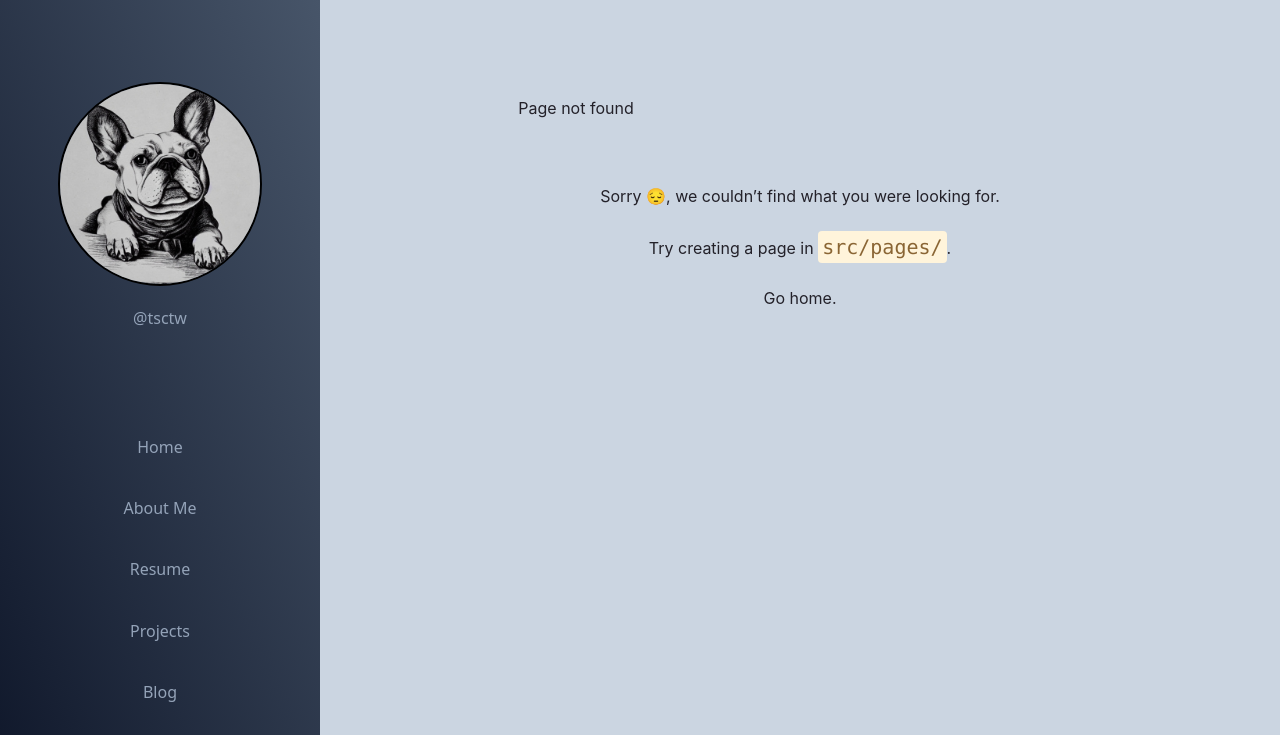
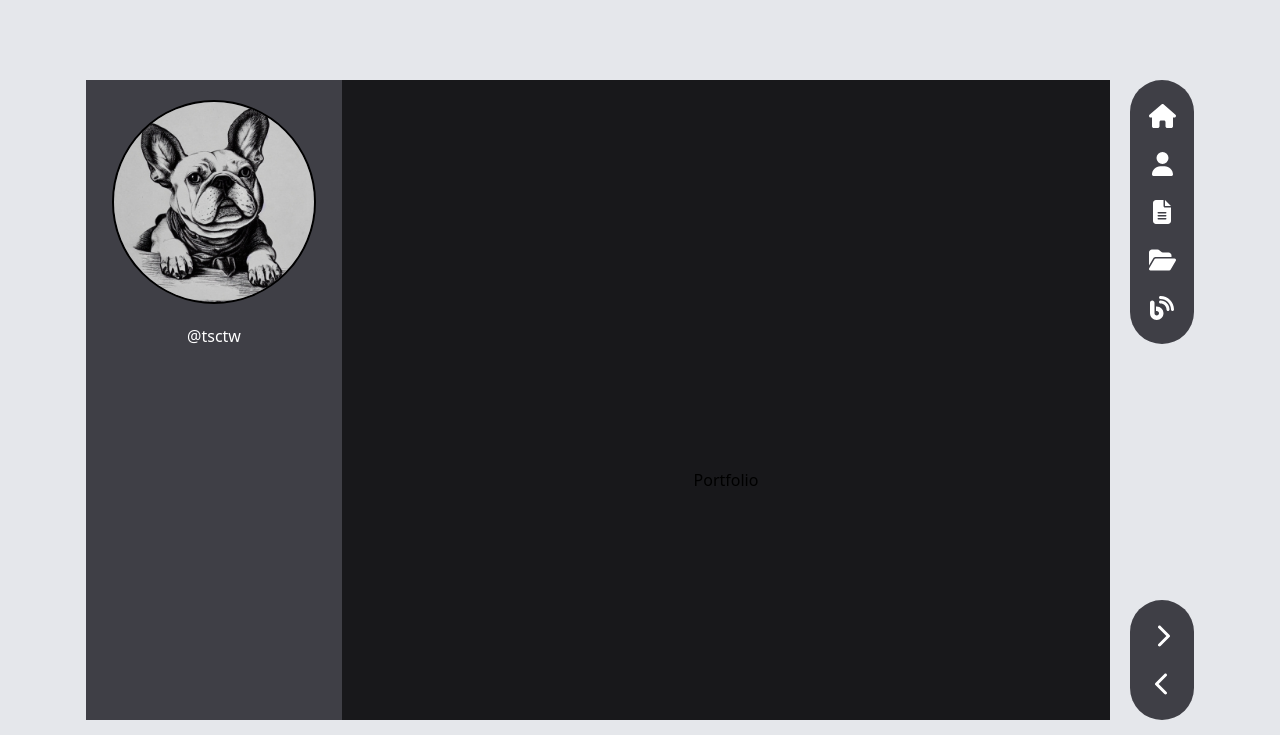
Before and after one commit to tsctw/tsc-profile, a Gatsby site: page /portfolio in a window 1280 px wide. Before the commit this address had no page. Shown: the top 735 px of the page. Built offline with nearby package versions, Linux system fonts and the light colour scheme; Gatsby itself is replaced by a stand-in of ours.

Commit message:
create a new design

```diff
--- a/gatsby-browser.js
+++ b/gatsby-browser.js
@@ -1,7 +1,7 @@
 import './src/styles/global.css';
 import React from 'react';
-import { Layout } from './src/components/layout';
+import { App } from './src/components/App';
 
 export const wrapPageElement = ({ element, props }) => {
-  return <Layout {...props}>{element}</Layout>;
+  return <App {...props}>{element}</App>;
 };
--- /dev/null
+++ b/src/components/App.tsx
@@ -0,0 +1,20 @@
+import React from 'react';
+import { PageProps } from 'gatsby';
+import { MainView } from './MainView';
+import { ControlBar } from './ControlBar';
+import { Slider } from './Slider';
+
+export const App = (props: PageProps) => {
+  return (
+    <div className="flex justify-center items-center h-screen bg-gray-200">
+      <div className="w-4/5 h-4/5 bg-zinc-900">
+        <MainView {...props}/>
+      </div>
+      <div className="flex flex-col justify-between h-4/5 ml-5 text-2xl">
+        <ControlBar />
+        <Slider />
+      </div>
+
+    </div>
+  );
+};
--- /dev/null
+++ b/src/components/ControlBar.tsx
@@ -0,0 +1,23 @@
+import React from 'react';
+import { Link } from 'gatsby';
+import { FontAwesomeIcon } from '@fortawesome/react-fontawesome';
+import { faHouse, faUser, faFolderOpen, faBlog, faFileLines } from '@fortawesome/free-solid-svg-icons';
+import { Tooltip } from 'react-tooltip';
+
+export const ControlBar = () => {
+  return (
+    <div className="flex gap-4 flex-col justify-around items-center h-100 w-16 bg-zinc-700 text-white rounded-t-full rounded-b-full p-5">
+      <Link to="/" className="home"><FontAwesomeIcon icon={faHouse} /></Link>
+      <Link to="/about" className="about"><FontAwesomeIcon icon={faUser} /></Link>
+      <Link to="/resume" className="resume"><FontAwesomeIcon icon={faFileLines} /></Link>
+      <Link to="/portfilio" className="portfilio"><FontAwesomeIcon icon={faFolderOpen} /></Link>
+      <Link to="" className="blog"><FontAwesomeIcon icon={faBlog} /></Link>
+
+      <Tooltip anchorSelect=".home" place='left' >Home</Tooltip>
+      <Tooltip anchorSelect=".about" place='left' >About Me</Tooltip>
+      <Tooltip anchorSelect=".resume" place='left' >Resume</Tooltip>
+      <Tooltip anchorSelect=".portfilio" place='left' >Portfilio</Tooltip>
+      <Tooltip anchorSelect=".blog" place='left' >Blog</Tooltip>
+    </div>
+  );
+};
--- /dev/null
+++ b/src/components/DisplayView.tsx
@@ -0,0 +1,14 @@
+import React from 'react';
+import type { HeadFC, PageProps } from 'gatsby';
+import { Seo } from './seo';
+
+export const DisplayView: React.FC<PageProps> = (props: PageProps) => {
+
+  return (
+    <div className="flex items-center justify-center h-screen">
+      {props.children}
+    </div>
+  );
+};
+
+export const Head: HeadFC = () => <Seo title="Home"></Seo>;
--- /dev/null
+++ b/src/components/MainView.tsx
@@ -0,0 +1,18 @@
+import React from 'react';
+import type { PageProps } from 'gatsby';
+import { DisplayView } from './DisplayView';
+import { Profile } from './Profile';
+
+export const MainView: React.FC<PageProps> = (props: PageProps) => {
+
+  return (
+    <div className="flex h-full">
+      <div className="basis-1/4 text-white bg-zinc-700">
+        <Profile />
+      </div>
+      <div className="basis-3/4">
+        <DisplayView {...props}/>
+      </div>
+    </div>
+  );
+};
--- a/src/components/sideMenu.tsx
+++ b/src/components/Profile.tsx
@@ -6,23 +6,16 @@ import { faEnvelope } from '@fortawesome/free-regular-svg-icons';
 import { FontAwesomeIcon } from '@fortawesome/react-fontawesome';
 import { Tooltip } from 'react-tooltip';
 
-export const SideMenu = () => {
+export const Profile = () => {
   return (
-    <div className="basis-1/4 flex flex-col text-slate-300 text-slate-400 bg-slate-900
-        bg-gradient-to-tr from-slate-900 to-slate-600">
-      <div className="h-1/2 flex flex-col justify-center items-center m-3 mt-5">
+    <div className="flex flex-col">
+      <div className="flex flex-col justify-center items-center m-3 mt-5">
         <div className="border-2 rounded-full border-black border-solid relative">
           <StaticImage className="rounded-full" src="../images/frenchie01.jpeg" alt="profile img" width={200} height={200}></StaticImage>
         </div>
         <div className="mt-5">@tsctw</div>
       </div>
-      <div className="h-1/2 m-3 flex flex-col justify-around items-center">
-        <Link to="/">Home</Link>
-        <Link to="/about">About Me</Link>
-        <Link to="/resume">Resume</Link>
-        <Link to="/projects">Projects</Link>
-        <Link to="">Blog</Link>
-        <div className="flex gap-4 text-xl">
+      {/* <div className="flex gap-4 text-xl">
           <Link to="https://www.linkedin.com/in/tao-sen-chang/" target="_blank">
             <FontAwesomeIcon icon={faLinkedin} />
           </Link>
@@ -38,8 +31,7 @@ export const SideMenu = () => {
             <div>taosen.chang@gmail.com</div>
             <button>Copy</button>
           </Tooltip>
-        </div>
-      </div>
+        </div> */}
     </div>
   );
 };
--- /dev/null
+++ b/src/components/Slider.tsx
@@ -0,0 +1,13 @@
+import React from 'react';
+import { Link } from 'gatsby';
+import { FontAwesomeIcon } from '@fortawesome/react-fontawesome';
+import { faChevronLeft, faChevronRight } from '@fortawesome/free-solid-svg-icons';
+
+export const Slider = () => {
+  return (
+    <div className="flex gap-4 flex-col justify-around items-center h-100 w-16 bg-zinc-700 text-white rounded-t-full rounded-b-full p-5">
+      <Link to="/"><FontAwesomeIcon icon={faChevronRight} /></Link>
+      <Link to="/"><FontAwesomeIcon icon={faChevronLeft} /></Link>
+    </div>
+  );
+};
--- a/src/components/layout.tsx
+++ /dev/null
@@ -1,13 +0,0 @@
-import React, { ReactNode } from 'react';
-import { SideMenu } from './sideMenu';
-
-export const Layout = ({ children }: { children: ReactNode }) => {
-  return (
-    <div className="flex h-screen ">
-      <SideMenu></SideMenu>
-      <div className="basis-3/4 text-center bg-slate-300">
-        {children}
-      </div>
-    </div>
-  );
-};
--- /dev/null
+++ b/src/pages/portfolio.tsx
@@ -0,0 +1,13 @@
+import React from 'react';
+import type { HeadFC } from 'gatsby';
+import { Seo } from '../components/seo';
+
+const Portfolio = () => {
+  return (
+    <div>Portfolio</div>
+  );
+};
+
+export default Portfolio;
+
+export const Head: HeadFC = () => <Seo title="Portfolio"></Seo>;
--- a/src/pages/projects.tsx
+++ /dev/null
@@ -1,13 +0,0 @@
-import React from 'react';
-import type { HeadFC } from 'gatsby';
-import { Seo } from '../components/seo';
-
-export const Projects = () => {
-  return (
-    <div>projects</div>
-  );
-};
-
-export default Projects;
-
-export const Head: HeadFC = () => <Seo title="Projects"></Seo>;
```
Also changed, not shown: UI/theme.tsx (added, +17 -0 lines), src/pages/index.tsx (line endings or trailing spaces).
